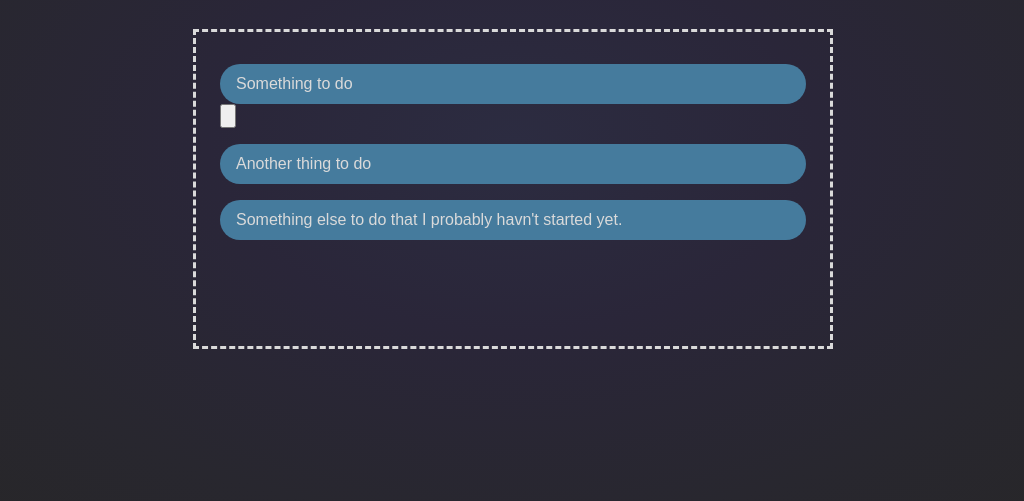
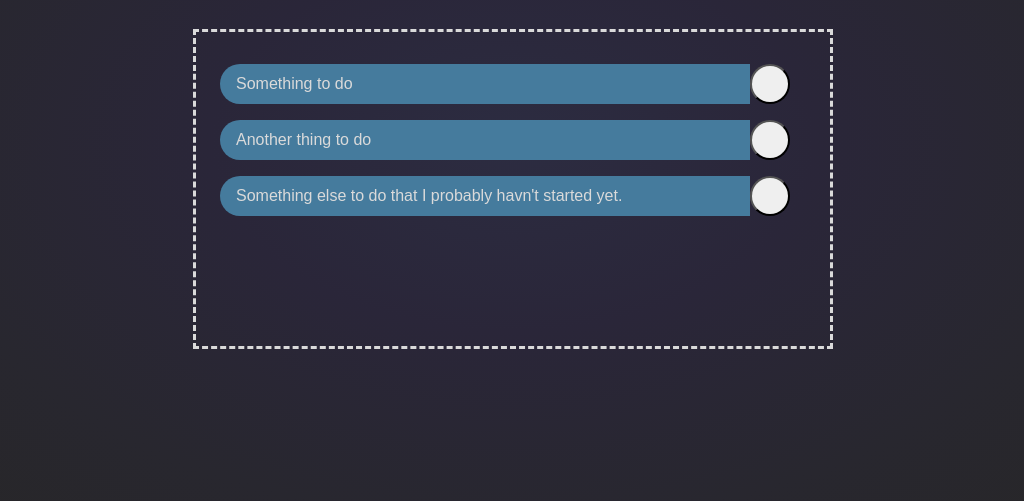
Before and after one commit to irm1005-itec1005-fall-2023/assignment-04-Yanjiran, a plain HTML site: page index.html in a window 1280 px wide. Shown: the part 257-758 px from the top of the page, without its empty margins (127-1151 px from the left). Drawn offline with Linux system fonts and the light colour scheme.

Commit message:
I did some stuff, idk i dont remember what I did

```diff
--- a/index.html
+++ b/index.html
@@ -55,10 +55,21 @@
 
       <div class="todoList">
         <ul id="todo-list-ul">
-          <li class="todo-item">Something to do</li>
-          <input type="button">
-          <li class="todo-item">Another thing to do</li>
-          <li class="todo-item">Something else to do that I probably havn't started yet.</li>
+
+          <div class="task-item">
+            <li class="todo-item-li">Something to do</li>
+            <input type="button" class="task-delete">
+          </div>
+
+          <div class="task-item">
+            <li class="todo-item-li">Another thing to do</li>
+            <input type="button" class="task-delete">
+          </div>
+
+          <div class="task-item">
+            <li class="todo-item-li">Something else to do that I probably havn't started yet.</li>
+            <input type="button" class="task-delete">
+          </div>
 
         </ul>
       </div>
--- a/style.css
+++ b/style.css
@@ -126,7 +126,7 @@ h1 {
 
 }
 
-/* ToDo list styling */
+/*--------- Task list styling ----------*/
 .todoList {
   padding: 1rem;
   align-items: center;
@@ -137,17 +137,38 @@ h1 {
 }
 
 #todo-list-ul {
+
   list-style: none;
   margin-left: -2rem;
   margin-right: 0.5rem;
 
 }
 
-.todo-item {
+.task-item {
+  display: flex;
+
+
+}
+
+.todo-item-li {
+  flex-grow: 2;
+  width: 8rem;
+  height: 2.5rem;
+  margin-top: 1rem;
+  border-radius: 1.5rem;
+  border-bottom-right-radius: 0px;
+  border-top-right-radius: 0px;
+  padding: 0.5rem;
+  padding-left: 1rem;
   background-color: #457b9d;
+}
+
+.task-delete {
+  width: 2.5rem;
+  height: 2.5rem;
   margin-top: 1rem;
+  margin-right: 1rem;
   padding: 0.5rem;
   padding-left: 1rem;
   border-radius: 1.5rem;
-
 }
```
